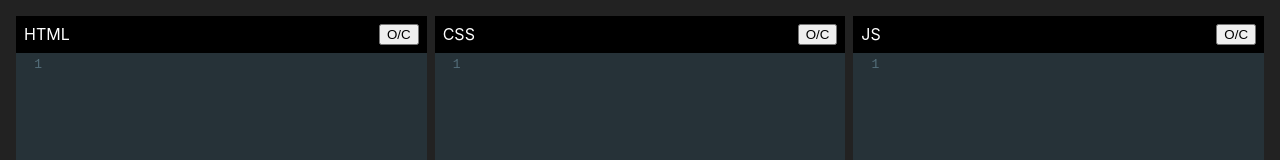
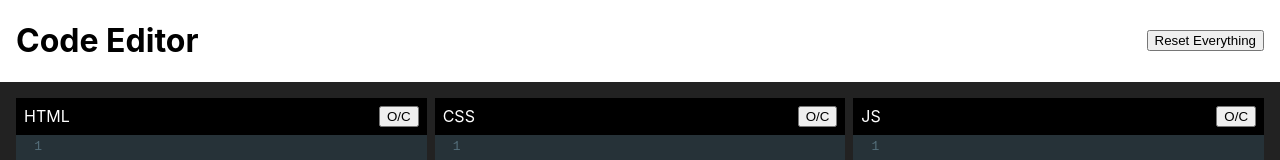
Before and after one commit to rollnumber32/code-editor, a React app: page / in a window 1280 px wide. Shown: the top 160 px of the page. Built offline with nearby package versions, Linux system fonts and the light colour scheme.

Commit message:
Added local storage support

```diff
--- a/src/components/App.css
+++ b/src/components/App.css
@@ -1,3 +1,14 @@
+header {
+  display: flex;
+  justify-content: space-between;
+  align-items: center;
+  padding: 0 16px;
+}
+
+.refresh-btn {
+  height: fit-content;
+}
+
 .top-pane {
   background-color: #222;
   display: flex;
--- a/src/components/App.js
+++ b/src/components/App.js
@@ -1,12 +1,13 @@
 import "./App.css";
-import { useEffect, useState } from "react";
+import useLocalStorage from "./useLocalStorage";
+import { useEffect } from "react";
 import Editor from "./Editor";
 
 function App() {
-  const [srcDoc, setSrcDoc] = useState("");
-  const [HTML, setHTML] = useState(null);
-  const [CSS, setCSS] = useState(null);
-  const [JS, setJS] = useState(null);
+  const [srcDoc, setSrcDoc] = useLocalStorage("srcDoc", "");
+  const [HTML, setHTML] = useLocalStorage("HTML", null);
+  const [CSS, setCSS] = useLocalStorage("CSS", null);
+  const [JS, setJS] = useLocalStorage("JS", null);
 
   const handleHTMLChange = (editor, data, value) => {
     setHTML(value);
@@ -20,16 +21,28 @@ function App() {
     setJS(value);
   };
 
+  const clearData = () => {
+    setHTML("");
+    setCSS("");
+    setJS("");
+  };
+
   useEffect(() => {
     const timeout = setTimeout(() => {
       setSrcDoc(`${HTML} <style> ${CSS} </style> <script> ${JS} </script>`);
     }, 2500);
 
     return () => clearTimeout(timeout);
-  }, [HTML, CSS, JS]);
+  }, [HTML, CSS, JS, setSrcDoc]);
 
   return (
     <div>
+      <header>
+        <h1>Code Editor</h1>
+        <button className="refresh-btn" onClick={clearData}>
+          Reset Everything
+        </button>
+      </header>
       <div className="top-pane">
         <Editor type="HTML" value={HTML} handleChange={handleHTMLChange} />
         <Editor type="CSS" value={CSS} handleChange={handleCSSChange} />
--- /dev/null
+++ b/src/components/useLocalStorage.js
@@ -0,0 +1,26 @@
+import { useState, useEffect } from "react";
+
+const PREFIX = "codepen-clone-";
+
+function useLocalStorage(key, initialValue) {
+  const prefixedKey = PREFIX + key;
+
+  const [value, setValue] = useState(() => {
+    const jsonValue = localStorage.getItem(prefixedKey);
+    if (jsonValue != null) return JSON.parse(jsonValue);
+    if (typeof initialValue === "function") {
+      return value(initialValue);
+    } else {
+      return initialValue;
+    }
+  });
+
+  useEffect(() => {
+    if (!value) setValue(null);
+    localStorage.setItem(prefixedKey, JSON.stringify(value));
+  }, [prefixedKey, value]);
+
+  return [value, setValue];
+}
+
+export default useLocalStorage;
```
